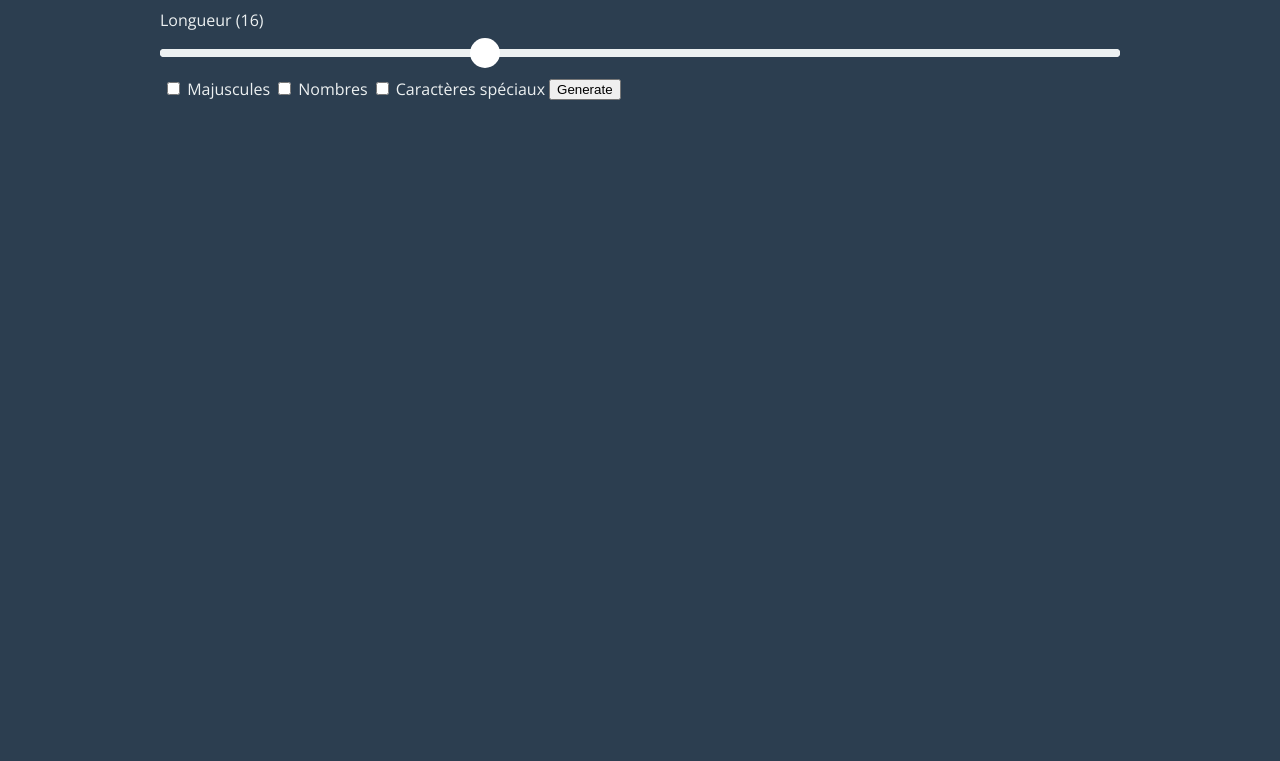
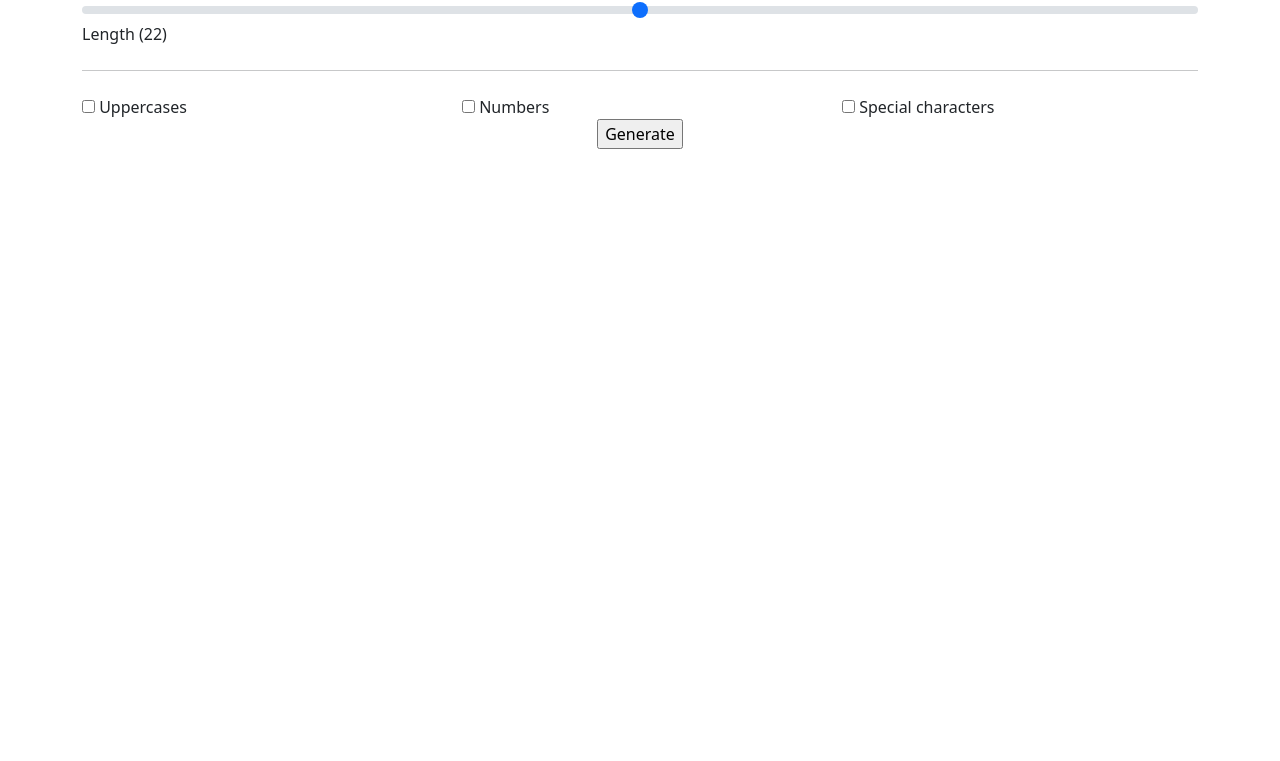
Before and after one commit to LucasVbr/PasswordGenerator, a plain HTML site: page index.html in a window 1280 px wide. Shown: the part 119-880 px from the top of the page. After the commit the page ends 800 px from the top, so only its background shows below. Drawn offline with nearby package versions, Linux system fonts and the light colour scheme.

Commit message:
Update index.html

```diff
--- a/index.html
+++ b/index.html
@@ -2,49 +2,46 @@
 
 <head>
     <meta charset="UTF-8">
-    <link href="styles/style.css" rel="stylesheet">
-    <title>Générateur de MDP</title>
+    <link href="https://cdn.jsdelivr.net/npm/bootstrap@5.0.2/dist/css/bootstrap.min.css" rel="stylesheet" integrity="sha384-EVSTQN3/azprG1Anm3QDgpJLIm9Nao0Yz1ztcQTwFspd3yD65VohhpuuCOmLASjC" crossorigin="anonymous">
+    <title>Password Generator</title>
 </head>
 
 <body onload="init()">
-    <div class="container">
+    <div class="container align-middle">
 
-        <!-- Resultat -->
-        <div class="resultat">
-            <span id="password">Générateur de mot de passe</span>
-        </div>
+        <div class="jumbotron">
+            <h1 id="password" class="alert alert-success display-4" role="alert"></h1>
+            <input type="range" class="form-range" min="4" max="40" step="1" id="nbDigits-range">
+            <p id="nbDigits-range-label" for="nbDigits-range">Length </p>
 
-        <div>
-            <label id="nbDigits-range-label"
-             for="nbDigits-range">Longueur ()</label>
-            <input type="range" name="nbDigits-range" id="nbDigits-range"
-             value="16" min="4" , max="40" step="1">
-        </div>
+            <hr class="my-4">
 
-        <!-- Paramètres -->
-        <table>
-            <tr>
-                <td>
-                    <input type="checkbox"
-                     id="caps-checkbox" name="caps-checkbox">
-                    <label for="caps-checkbox">Majuscules</label>
-                </td>
-                <td>
-                    <input type="checkbox"
-                     id="numbers-checkbox" name="numbers-checkbox">
-                    <label for="numbers-checkbox">Nombres</label>
-                </td>
-                <td>
-                    <input type="checkbox"
-                     id="specials-checkbox" name="specials-checkbox">
-                    <label for="specials-checkbox">Caractères spéciaux</label>
-                </td>
-                <td>
-                    <input type="button"
-                     id="submit-button" value="Generate">
-                </td>
-            </tr>
-        </table>
+            <div class="row">
+                <div class="col">
+                    <input type="checkbox" id="caps-checkbox" name="caps-checkbox">
+                    <label for="caps-checkbox">Uppercases</label>
+                </div>
+                <div class="col">
+                    <input type="checkbox" id="numbers-checkbox" name="numbers-checkbox">
+                    <label for="numbers-checkbox">Numbers</label>
+                </div>
+                <div class="col">
+                    <input type="checkbox" id="specials-checkbox" name="specials-checkbox">
+                    <label for="specials-checkbox">Special characters</label>
+                </div>
+            </div>
+
+            <div class="row">
+                <div class="text-center">
+                    <input type="button" id="submit-button" value="Generate">
+                </div>
+            </div>
+
+          </div>
+
+
+
+
     </div>
 
     <script src="scripts/main.js"></script>
@@ -72,7 +69,7 @@
 
         function updateNbDigitsRange() {
             var nbDigits = nbDigitsRange.value
-            nbDigitsRangeLabel.innerHTML = `Longueur (${nbDigits})`
+            nbDigitsRangeLabel.innerHTML = `Length (${nbDigits})`
         }
 
         /* HTML Elements */
```
